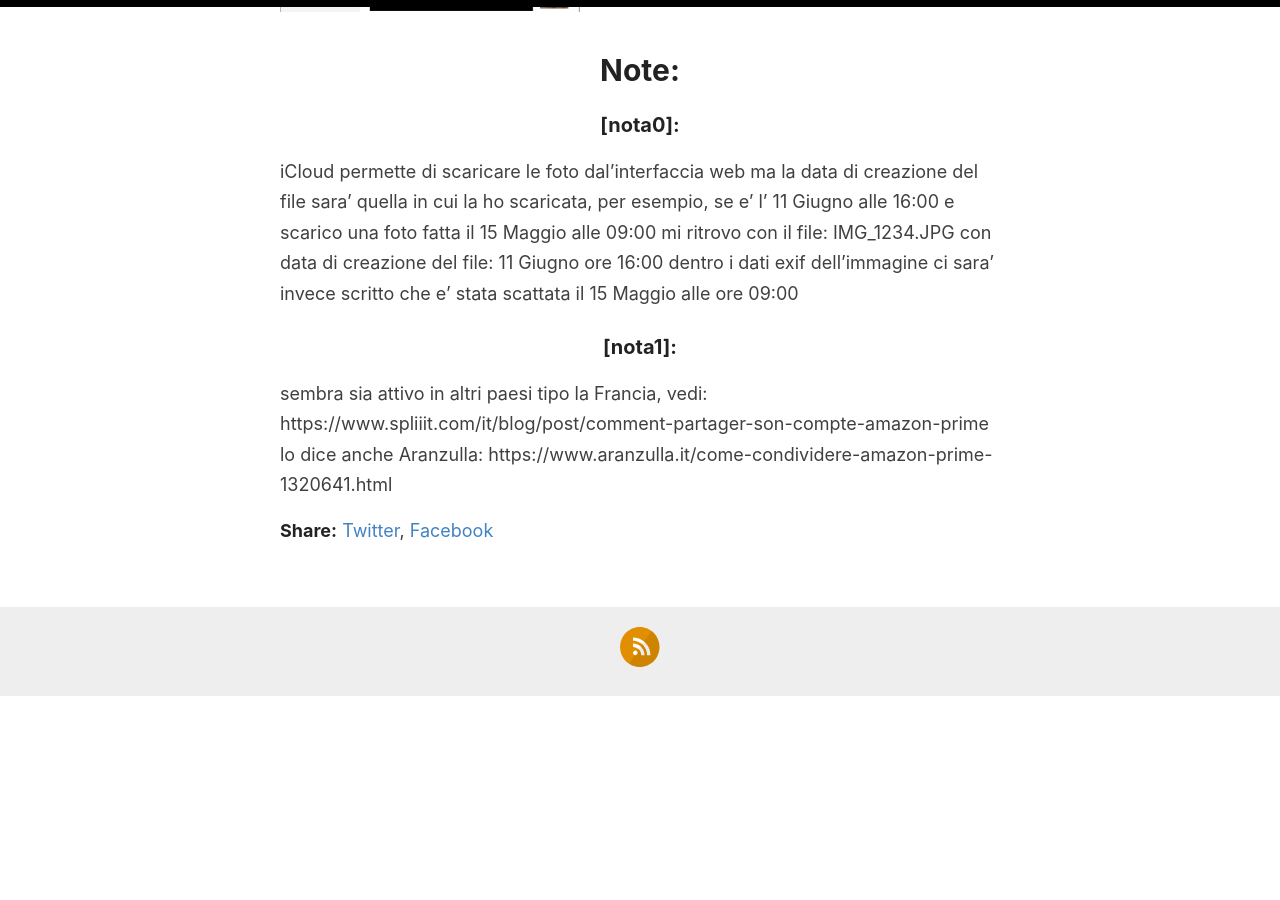
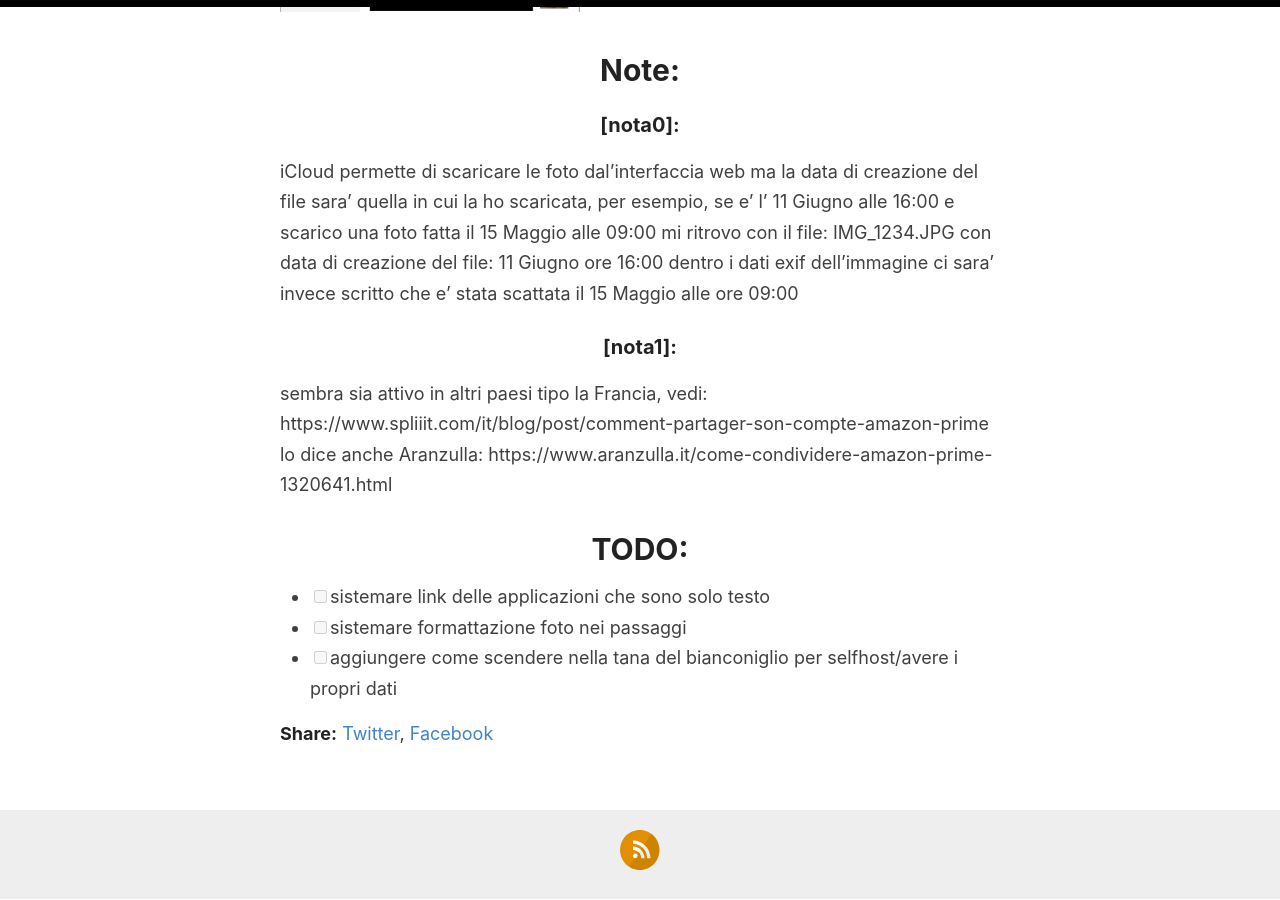
Before and after one commit to robe-varie/robe-varie.github.io, a Jekyll site: the page built from _posts/2023-06-11-BackupFotoSmartphone.md, in a window 1280 px wide and 900 px high, scrolled down 17389 px. Built offline with Jekyll 4.4.1, drawn with Linux system fonts in a browser that asks for light colours; before the commit the page ends 18085 px from its top, so only the background shows below that.

Commit message:
Update 2023-06-11-BackupFotoSmartphone.md

```diff
--- a/_posts/2023-06-11-BackupFotoSmartphone.md
+++ b/_posts/2023-06-11-BackupFotoSmartphone.md
@@ -180,3 +180,8 @@ dentro i dati exif dell'immagine ci sara' invece scritto che e' stata scattata i
 sembra sia attivo in altri paesi tipo la Francia,
 vedi: https://www.spliiit.com/it/blog/post/comment-partager-son-compte-amazon-prime
 lo dice anche Aranzulla: https://www.aranzulla.it/come-condividere-amazon-prime-1320641.html
+
+# TODO:
+- [ ] sistemare link delle applicazioni che sono solo testo
+- [ ] sistemare formattazione foto nei passaggi
+- [ ] aggiungere come scendere nella tana del bianconiglio per selfhost/avere i propri dati
```
